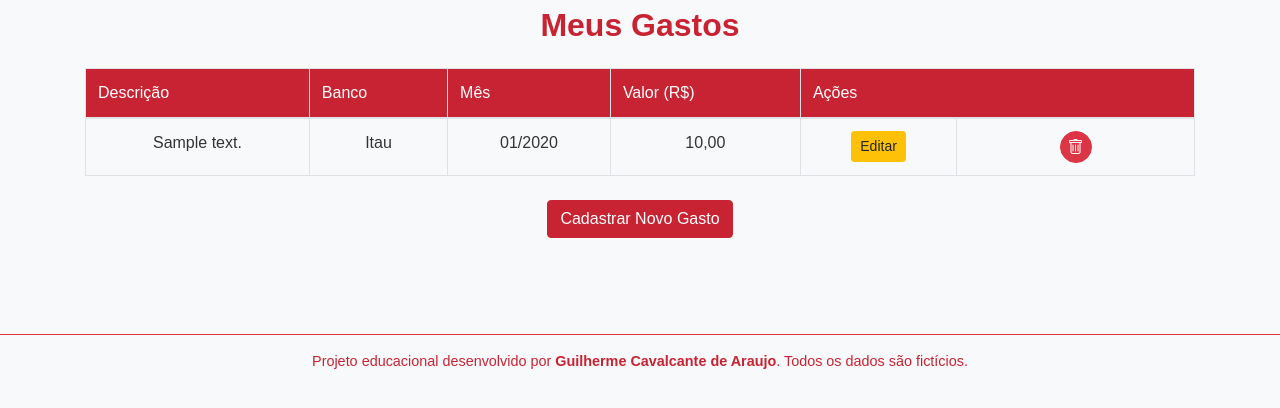
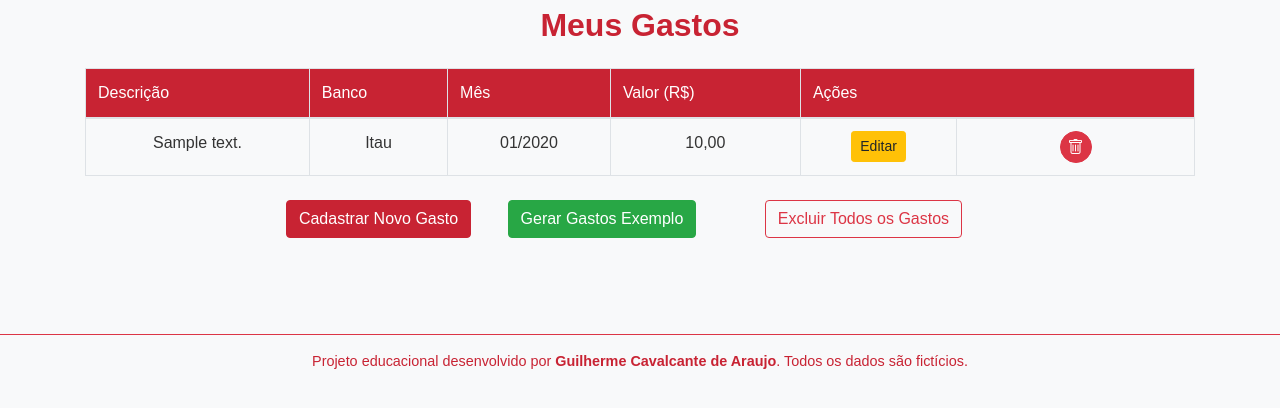
Before and after one commit to Gui-GitHub/FinanceiroDjango, a Django app: page /meus-gastos/ in a window 1280 px wide. Shown: the part 138-546 px from the top of the page. Run offline with Django 5.2, Linux system fonts and the light colour scheme; a user stored in the database is signed in; tables that the repository leaves empty hold one stand-in row (values such as "Sample post"); some libraries are stand-ins or nearby versions.

Commit message:
Adicionando funções na tela de gastos

```diff
--- a/core/__init__.py
+++ b/core/__init__.py
@@ -0,0 +1 @@
+# python manage.py test <nome_da_aplicacao>
--- a/core/static/css/style.css
+++ b/core/static/css/style.css
@@ -311,4 +311,11 @@ img {
   .hide-legend-mobile {
     display: none !important;
   }
+
+  /* Botões meus gastos */
+  .btn-primary,
+  .btn-success,
+  .btn-outline-danger{
+    margin: 5px 0px 5px 0px;
+  }
 }
--- a/core/templates/base.html
+++ b/core/templates/base.html
@@ -8,6 +8,8 @@
 
     <title>{% block title %}Bem-vindo(a) ao Projeto Financeiro Django{% endblock %}</title>
 
+    <!-- Favicon -->
+    <link rel="shortcut icon" href="{% static 'img/logo.ico'%}" type="image/x-icon">
     <!-- Bootstrap -->
     <link rel="stylesheet" href="{% static 'css/bootstrap.min.css' %}">
     <!-- Custom CSS -->
--- a/core/templates/cadastro_gasto.html
+++ b/core/templates/cadastro_gasto.html
@@ -1,5 +1,6 @@
 {% extends 'base.html' %}
 {% load static %}
+{% block title %}Cadastrar Gastos{% endblock %}
 
 {% block content %}
 <section id="cadastro-gasto" class="section-padding">
--- a/core/templates/cadastro_usuario.html
+++ b/core/templates/cadastro_usuario.html
@@ -1,5 +1,6 @@
 {% extends 'base.html' %}
 {% load static %}
+{% block title %}Cadastro{% endblock %}
 
 {% block content %}
 <section id="cadastro-usuario" class="section-padding">
--- a/core/templates/editar_perfil.html
+++ b/core/templates/editar_perfil.html
@@ -1,5 +1,6 @@
 {% extends 'base.html' %}
 {% load static %}
+{% block title %}Editar Perfil{% endblock %}
 
 {% block content %}
 <section id="editar-perfil" class="section-padding">
--- a/core/templates/index.html
+++ b/core/templates/index.html
@@ -1,5 +1,5 @@
 {% extends 'base.html' %}
-{% block title %}Início | Projeto Financeiro Django{% endblock %}
+{% block title %}Projeto Financeiro Django{% endblock %}
 
 {% block content %}
 <section id="hero-area" class="py-5 text-center">
--- a/core/templates/meus_gastos.html
+++ b/core/templates/meus_gastos.html
@@ -20,7 +20,7 @@
             <th>Banco</th>
             <th>Mês</th>
             <th>Valor (R$)</th>
-            <th colspan="2">Ações</th> <!-- agora temos duas ações -->
+            <th colspan="2">Ações</th>
           </tr>
         </thead>
         <tbody>
@@ -50,7 +50,17 @@
     {% endif %}
 
     <div class="text-center mt-4">
-      <a href="{% url 'cadastro_gastos' %}" class="btn btn-primary">Cadastrar Novo Gasto</a>
+      <a href="{% url 'cadastro_gastos' %}" class="btn btn-primary me-2">Cadastrar Novo Gasto</a>
+
+      <form action="{% url 'gerar_gastos_exemplo' %}" method="post" class="d-inline">
+        {% csrf_token %}
+        <button type="submit" class="btn btn-success me-2">Gerar Gastos Exemplo</button>
+      </form>
+
+      <form action="{% url 'excluir_todos_gastos' %}" method="post" class="d-inline" onsubmit="return confirm('⚠️ Tem certeza que deseja excluir TODOS os gastos?');">
+        {% csrf_token %}
+        <button type="submit" class="btn btn-outline-danger">Excluir Todos os Gastos</button>
+      </form>
     </div>
   </div>
 </section>
--- a/core/templates/relatorio.html
+++ b/core/templates/relatorio.html
@@ -1,5 +1,6 @@
 {% extends 'base.html' %}
 {% load static %}
+{% block title %}Relatórios{% endblock %}
 
 {% block content %}
 <section class="section-padding">
--- a/core/urls.py
+++ b/core/urls.py
@@ -15,4 +15,6 @@ urlpatterns = [
     path('meus-gastos/excluir/<int:pk>/', views.GastoDeleteView.as_view(), name='excluir_gasto'),
     path('editar-gasto/<int:pk>/', views.GastoUpdateView.as_view(), name='editar_gasto'),
     path('api/relatorio/', views.relatorio_api, name='api_relatorio'),
+    path('gerar_gastos/', views.gerar_gastos_exemplo, name='gerar_gastos_exemplo'),
+    path('excluir_gastos/', views.excluir_todos_gastos, name='excluir_todos_gastos'),
 ]
--- a/core/views.py
+++ b/core/views.py
@@ -6,11 +6,14 @@ from django.contrib.auth import authenticate, login
 from django.views.generic.edit import UpdateView
 from django.views.generic import ListView, View
 from django.shortcuts import render, redirect
+from django.utils.timezone import make_aware
 from django.contrib.auth.models import User
 from django.contrib.auth import logout
 from django.urls import reverse_lazy
 from django.http import JsonResponse
 from django.contrib import messages
+from datetime import datetime
+import random
 import json
 
 from .forms import GastoForm, PessoaForm
@@ -161,6 +164,52 @@ class GastoDeleteView(LoginRequiredMixin, View):
         messages.success(request, "Gasto excluído com sucesso!")
         return redirect('meus_gastos')
 
+# Gerar gastos aleatórios para testes
+@login_required
+def gerar_gastos_exemplo(request):
+    pessoa = request.user.pessoa
+
+    bancos = ['Itau', 'Bradesco', 'Santander', 'Nubank', 'Outro']
+    gastos_gerados = []
+
+    for _ in range(10):
+        # Banco aleatório
+        banco = random.choice(bancos)
+
+        # Valor entre 500 e 3000 (R$)
+        valor = round(random.uniform(500, 3000), 2)
+
+        # Data aleatória entre 01/2025 e 12/2025
+        mes_aleatorio = random.randint(1, 12)
+        data = datetime(2025, mes_aleatorio, random.randint(1, 28))
+        data = make_aware(data)
+
+        gasto = GastoMensal.objects.create(
+            pessoa=pessoa,
+            descricao='Gasto Teste',
+            banco=banco,
+            mes=data,
+            valor=valor
+        )
+        gastos_gerados.append(gasto)
+
+    messages.success(request, f"{len(gastos_gerados)} gastos de exemplo foram adicionados com sucesso!")
+    return redirect('meus_gastos')
+
+# Função para deletar os gastos
+@login_required
+def excluir_todos_gastos(request):
+    pessoa = request.user.pessoa
+    total = GastoMensal.objects.filter(pessoa=pessoa).count()
+
+    if total == 0:
+        messages.info(request, "Você não possui gastos para excluir.")
+    else:
+        GastoMensal.objects.filter(pessoa=pessoa).delete()
+        messages.success(request, f"Todos os {total} gastos foram excluídos com sucesso!")
+
+    return redirect('meus_gastos')
+
 # Relatório gerado
 class RelatorioView(LoginRequiredMixin, TemplateView):
     template_name = 'relatorio.html'
```
Also changed, not shown: core/static/img/logo.ico (added), core/tests/test_views.py (line endings or trailing spaces).
